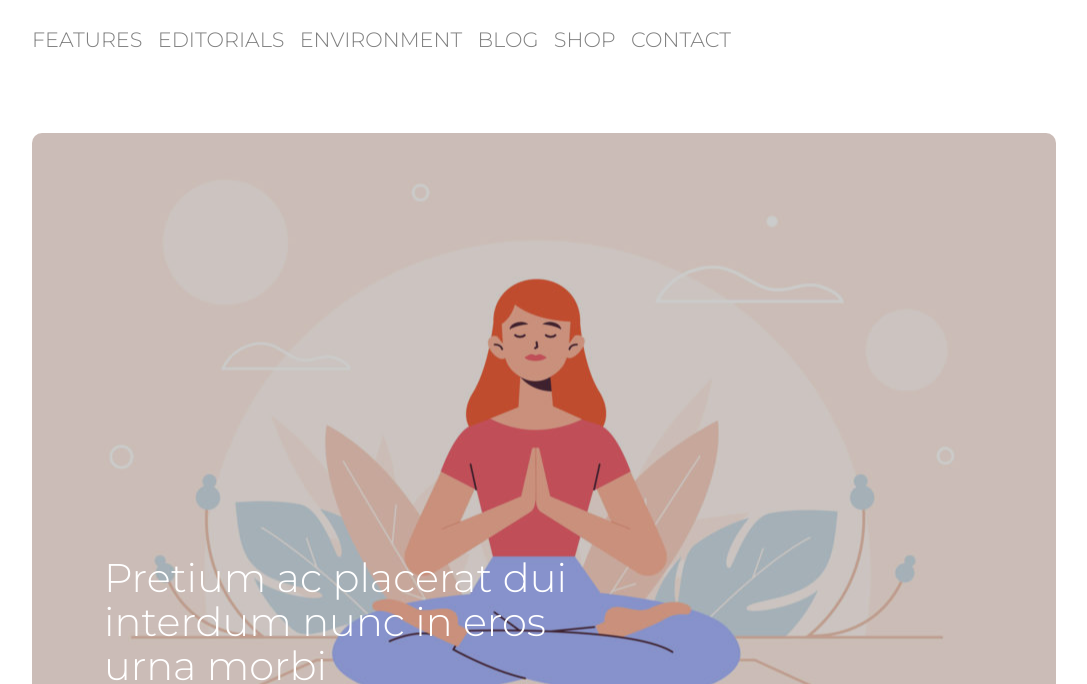
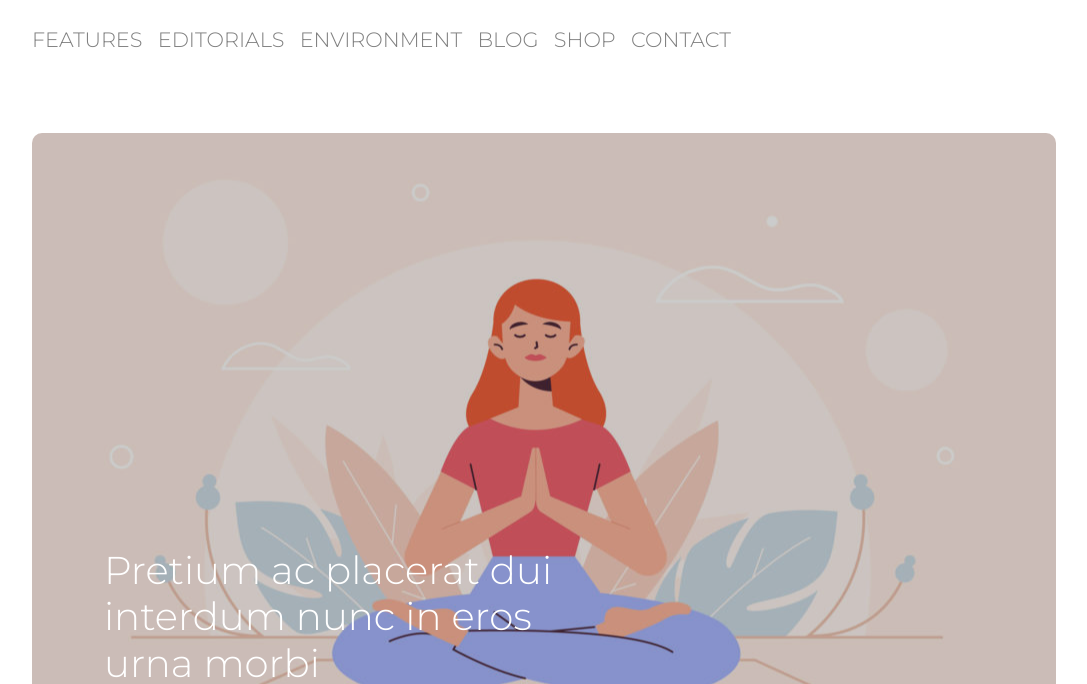
Before and after one commit to Massimo1204/htmlcss-wp, a plain HTML site: page index.html in a window 1280 px wide. Shown: the part 102-786 px from the top of the page, without its empty margins (96-1183 px from the left). Drawn offline with Linux system fonts and the light colour scheme.

Commit message:
Dettagli

```diff
--- a/css/style.css
+++ b/css/style.css
@@ -58,13 +58,13 @@ main{
 #testo-sezione-uno{
     color: white;
     position: absolute;
-    width: 49.1%;
+    width: 49.3%;
     height: 20%;
-    bottom: 97px;
+    bottom: 105px;
     left: 72px;
     z-index: 2;
-    font-size: 2.5em;
-    line-height: 1.1em;
+    font-size: 2.42em;
+    line-height: 1.2em;
 }
 
 #testo-sezione-uno > span{
```
